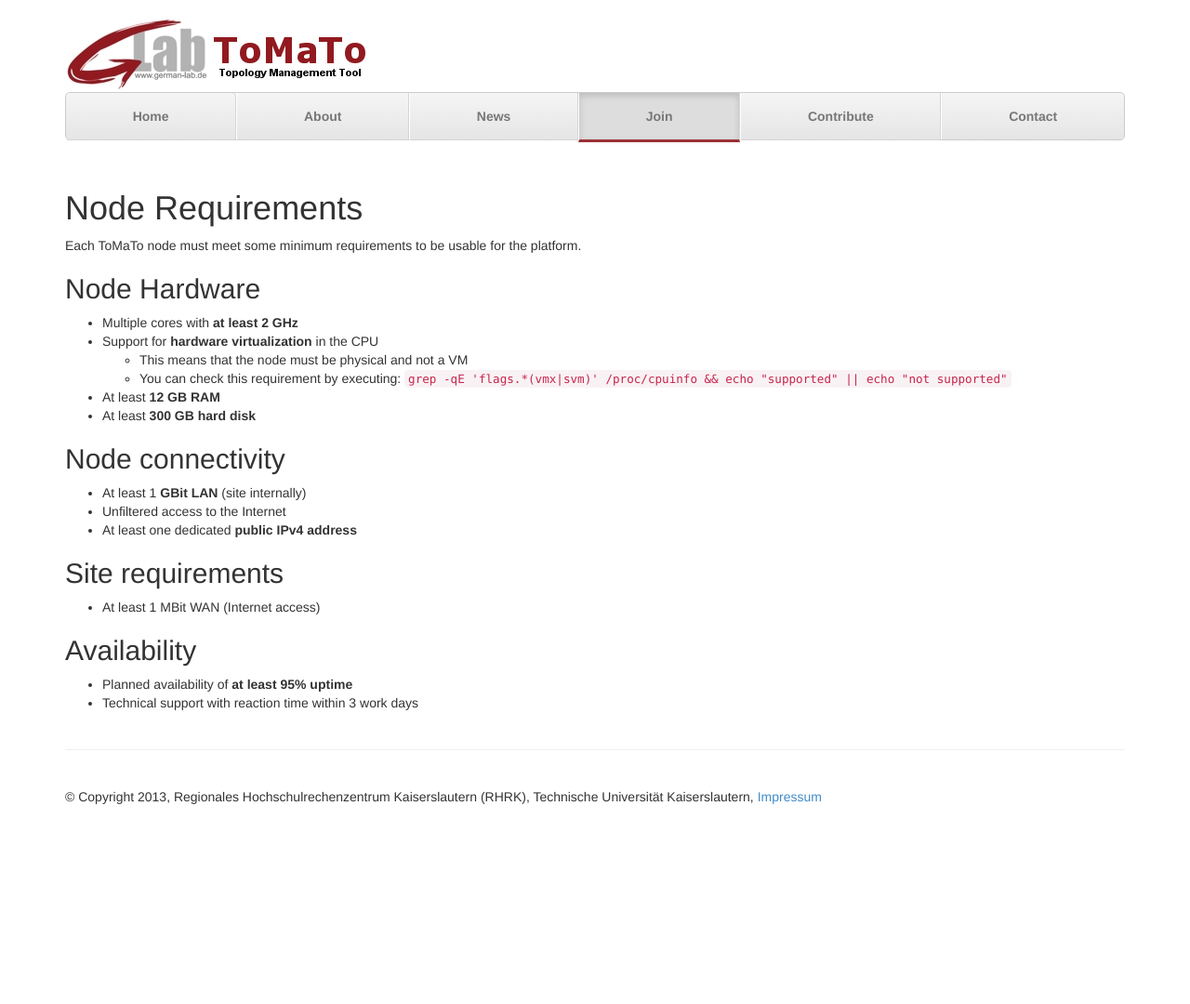
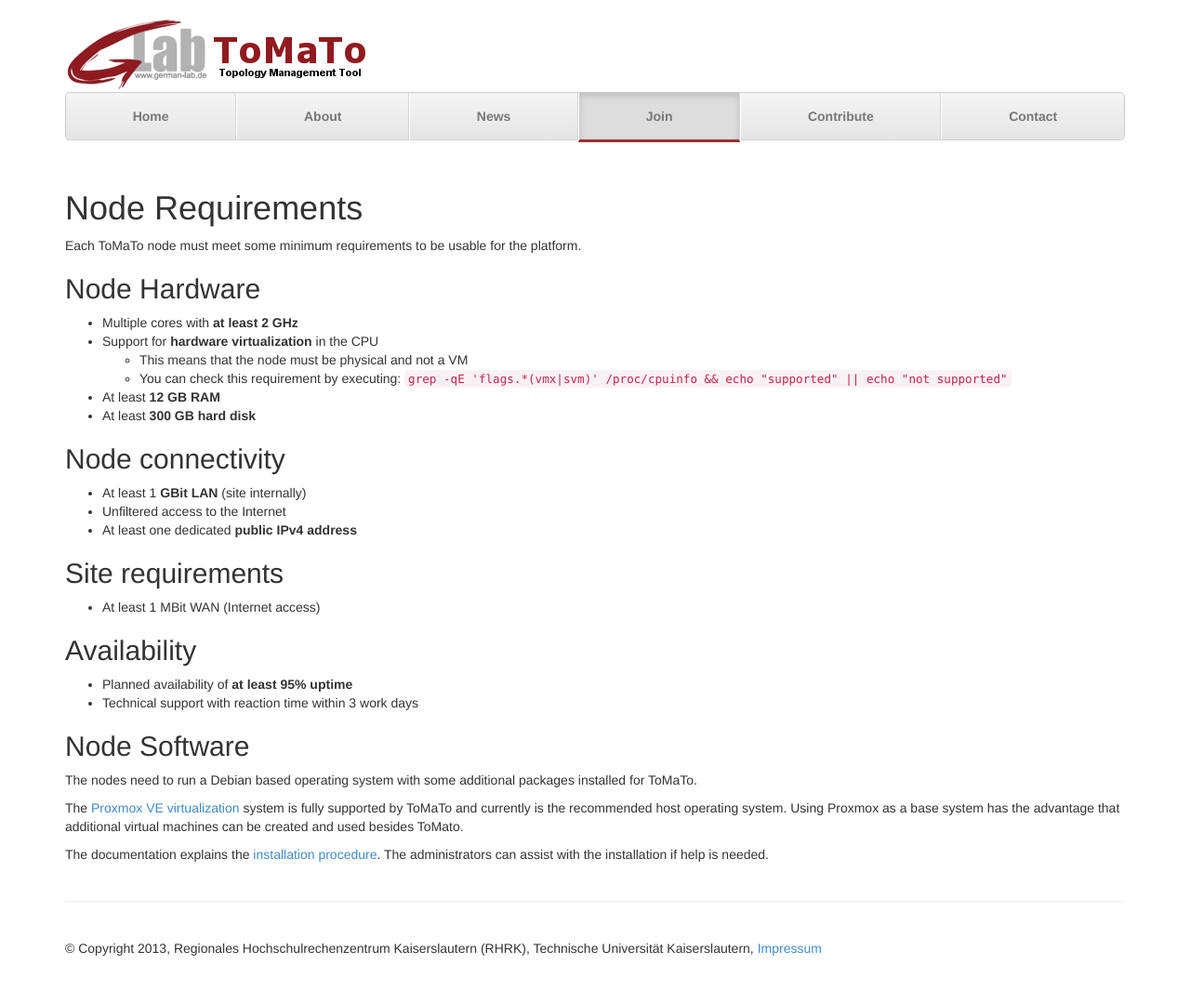
Before and after one commit to GLab/glab.github.io, a Jekyll site: the page built from join/node_requirements.md, in a window 1280 px wide. Shown: the whole page at 93% size. Built offline with Jekyll 4.4.1, drawn with Linux system fonts in a browser that asks for light colours; before the commit the page ends 917 px from its top, so only the background shows below that.

Commit message:
Added info about node software

```diff
--- a/join/node_requirements.md
+++ b/join/node_requirements.md
@@ -32,3 +32,12 @@ Each ToMaTo node must meet some minimum requirements to be usable for the platfo
 
 * Planned availability of **at least 95% uptime**
 * Technical support with reaction time within 3 work days
+
+## Node Software
+
+The nodes need to run a Debian based operating system with some additional packages installed for ToMaTo.
+
+The [Proxmox VE virtualization](http://www.proxmox.com/proxmox-ve) system is fully supported by ToMaTo and currently is the recommended host operating system.
+Using Proxmox as a base system has the advantage that additional virtual machines can be created and used besides ToMato.
+
+The documentation explains the [installation procedure](https://tomato.readthedocs.org/en/latest/hostmanager/tomato/installation/). The administrators can assist with the installation if help is needed.
```
